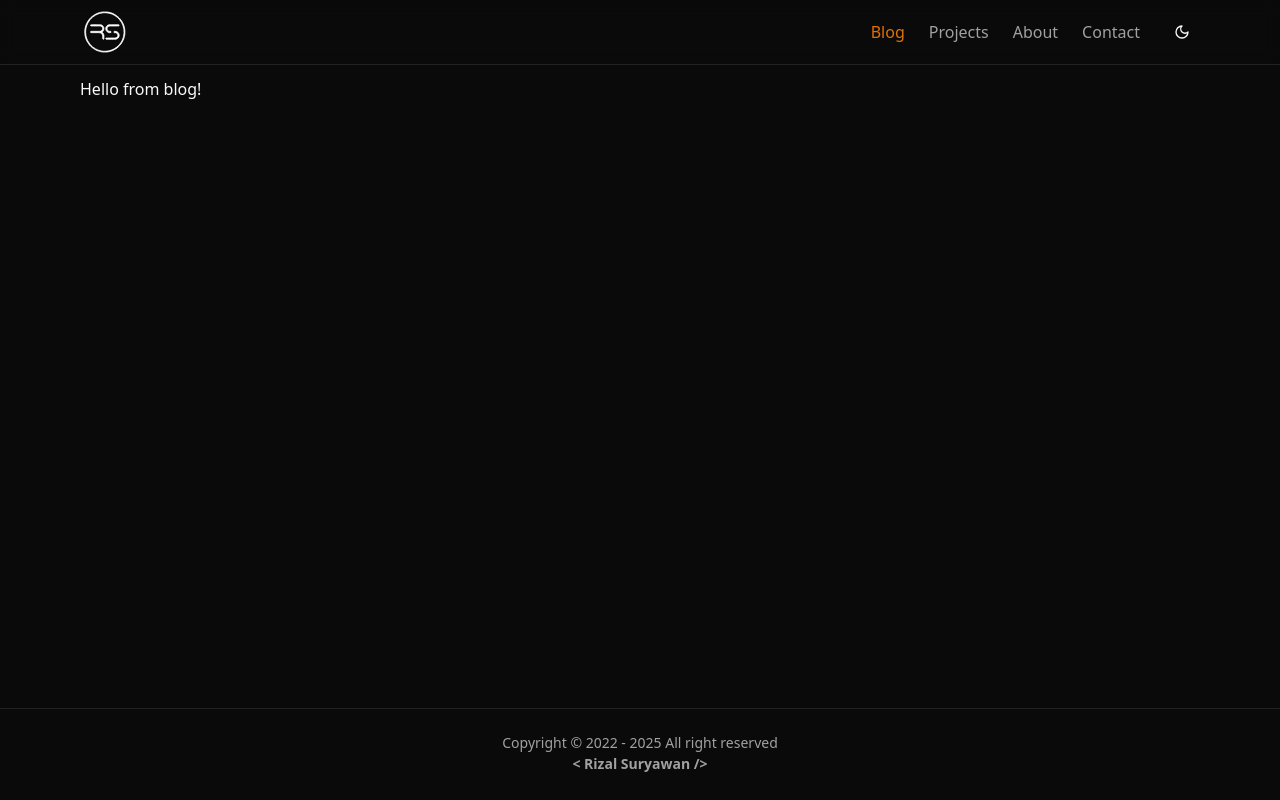
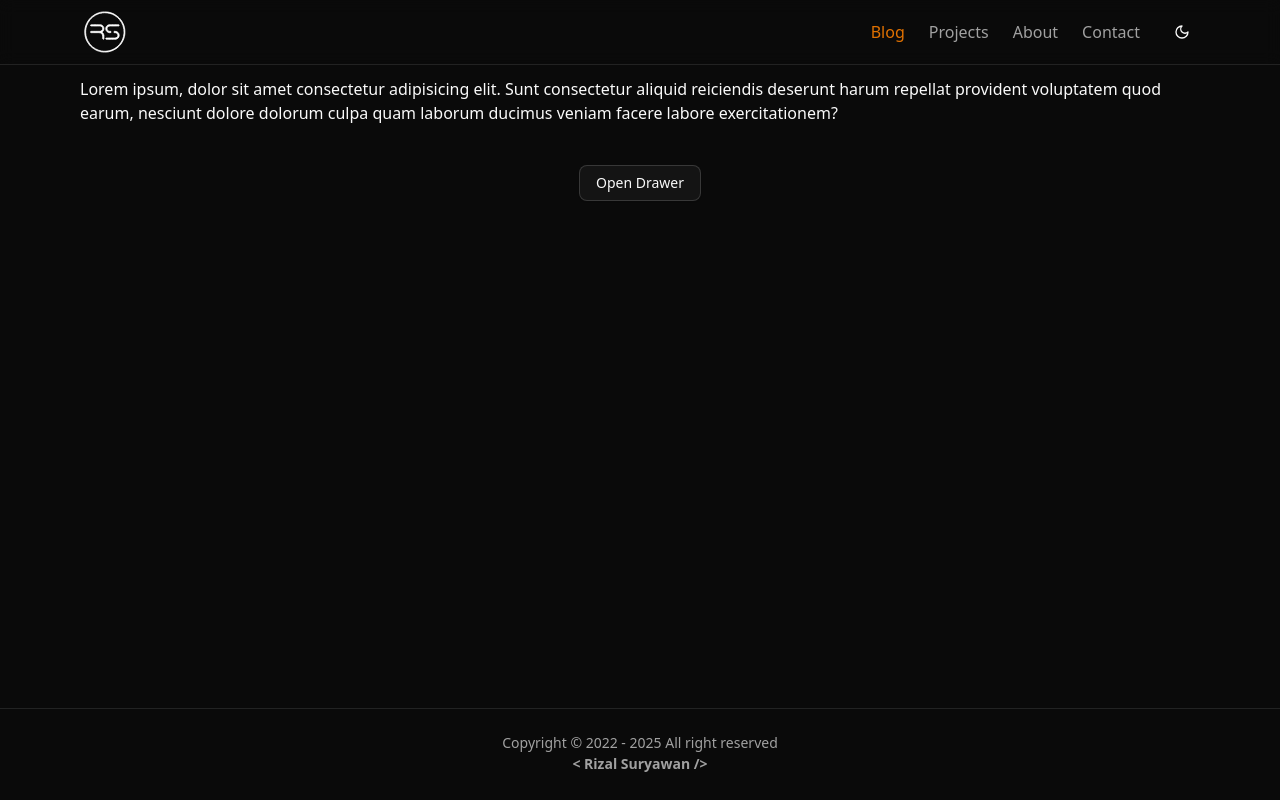
Before and after one commit to zalwan/rizal.deno.dev, a Next.js app: page /blog in a window 1280 px wide. Built offline with nearby package versions, Linux system fonts and the light colour scheme.

Commit message:
feat: implement drawer component in blog page for enhanced user interaction

```diff
--- a/src/app/blog/page.tsx
+++ b/src/app/blog/page.tsx
@@ -1,7 +1,56 @@
-export default async function Page() {
+"use client";
+
+import { useState } from "react";
+import { Button } from "@/components/ui/button";
+import {
+  Drawer,
+  DrawerClose,
+  DrawerContent,
+  DrawerDescription,
+  DrawerFooter,
+  DrawerHeader,
+  DrawerTitle,
+  DrawerTrigger,
+} from "@/components/ui/drawer";
+
+export default function Page() {
+  const [isOpen, setIsOpen] = useState(false);
+
   return (
-    <div className="wrapper px-4 py-3">
-      <h1>Hello from blog!</h1>
+    <div
+      className={`origin-center transform transition-transform duration-300 ease-in-out ${
+        isOpen ? "scale-90" : "scale-100"
+      }`}
+    >
+      <div className="wrapper flex flex-col items-center justify-center px-4 py-3">
+        <p className="mb-10">
+          Lorem ipsum, dolor sit amet consectetur adipisicing elit. Sunt
+          consectetur aliquid reiciendis deserunt harum repellat provident
+          voluptatem quod earum, nesciunt dolore dolorum culpa quam laborum
+          ducimus veniam facere labore exercitationem?
+        </p>
+        <Drawer onOpenChange={setIsOpen}>
+          <DrawerTrigger asChild>
+            <Button variant="outline">Open Drawer</Button>
+          </DrawerTrigger>
+          <DrawerContent>
+            <DrawerHeader>
+              <DrawerTitle>Are you absolutely sure?</DrawerTitle>
+              <DrawerDescription>
+                Lorem, ipsum dolor sit amet consectetur adipisicing elit. Hic
+                doloribus ipsam rem deserunt vitae corporis repellendus
+                quibusdam, ut at autem ipsum, incidunt neque cum dolores
+                laudantium, ullam est. Natus, eligendi.
+              </DrawerDescription>
+            </DrawerHeader>
+            <DrawerFooter>
+              <DrawerClose asChild>
+                <Button variant="outline">Cancel</Button>
+              </DrawerClose>
+            </DrawerFooter>
+          </DrawerContent>
+        </Drawer>
+      </div>
     </div>
   );
 }
```
